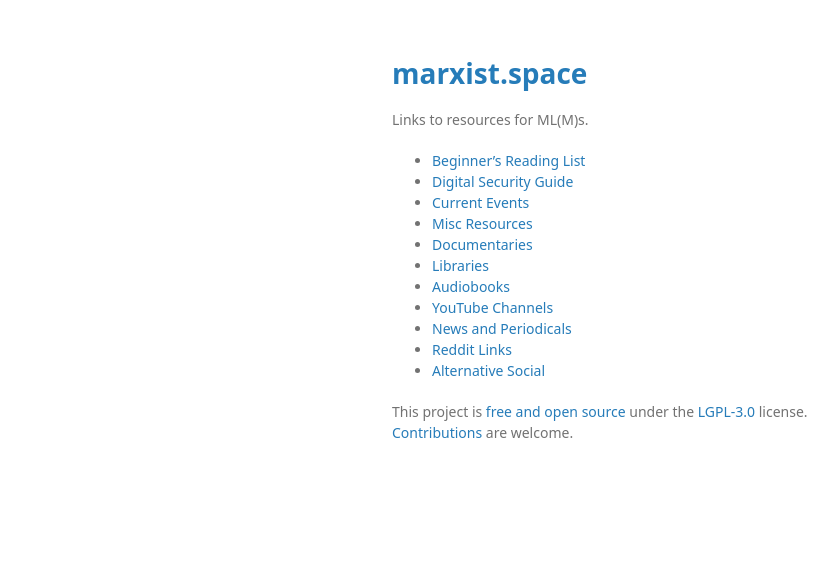
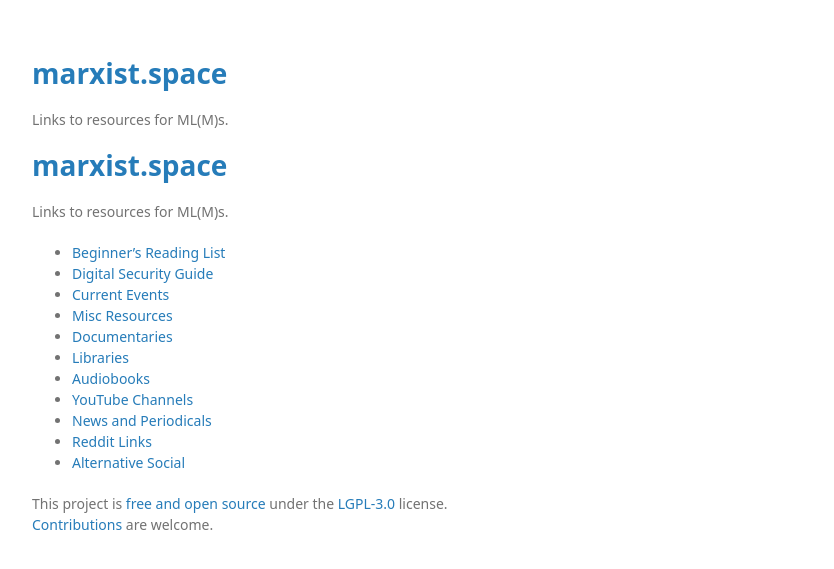
Before and after one commit to prolesoft/marxist.space, a Jekyll site: the page built from README.md, in a window 1280 px wide. Shown: the top 569 px of the page, without its empty margins (178-1012 px from the left). Built offline with Jekyll 4.4.1, drawn with Linux system fonts in a browser that asks for light colours; our own code applies the rules of GitHub Pages for plain Markdown files.

Commit message:
chore: css cleanup

```diff
--- a/_config.yml
+++ b/_config.yml
@@ -1,4 +1,3 @@
-# theme: jekyll-theme-minimal
 title: marxist.space
 description: Links to resources for ML(M)s.
 url: "https://marxist.space"
--- a/assets/css/style.scss
+++ b/assets/css/style.scss
@@ -1,18 +1,5 @@
 ---
 ---
-
-// @import "{{ site.theme }}";
-
-header, footer {
-  display: none;
-}
-section {
-  float: none;
-  border: none;
-}
-
-
-
 
 body {
   background-color: #fff;
@@ -117,13 +104,6 @@
   max-width:100%;
 }
 
-header {
-  width:270px;
-  float:left;
-  position:fixed;
-  -webkit-font-smoothing:subpixel-antialiased;
-}
-
 ul.downloads {
   list-style:none;
   height:40px;
@@ -186,7 +166,6 @@
 
 section {
   width:500px;
-  float:right;
   padding-bottom:50px;
 }
 
@@ -201,60 +180,27 @@
   margin:0 0 20px;
 }
 
-footer {
-  width:270px;
-  float:left;
-  position:fixed;
-  bottom:50px;
-  -webkit-font-smoothing:subpixel-antialiased;
-}
-
 @media print, screen and (max-width: 960px) {
-
   div.wrapper {
     width:auto;
     margin:0;
   }
 
-  header, section, footer {
+  section {
     float:none;
     position:static;
     width:auto;
   }
 
-  header {
-    padding-right:320px;
-  }
-
   section {
-    border:1px solid #e5e5e5;
-    border-width:1px 0;
     padding:20px 0;
     margin:0 0 20px;
-  }
-
-  header a small {
-    display:inline;
-  }
-
-  header ul {
-    position:absolute;
-    right:50px;
-    top:52px;
   }
 }
 
 @media print, screen and (max-width: 720px) {
   body {
     word-wrap:break-word;
-  }
-
-  header {
-    padding:0;
-  }
-
-  header ul, header p.view {
-    position:static;
   }
 
   pre, code {
```
